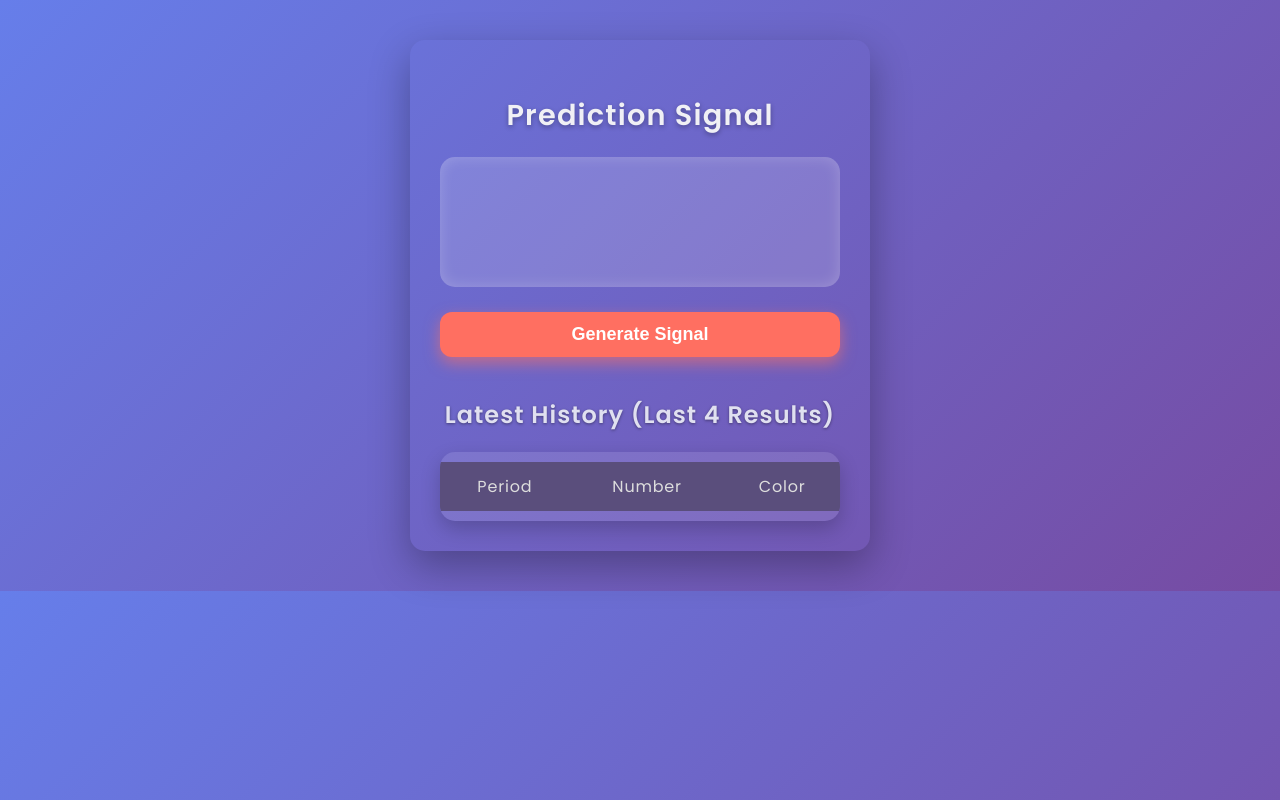
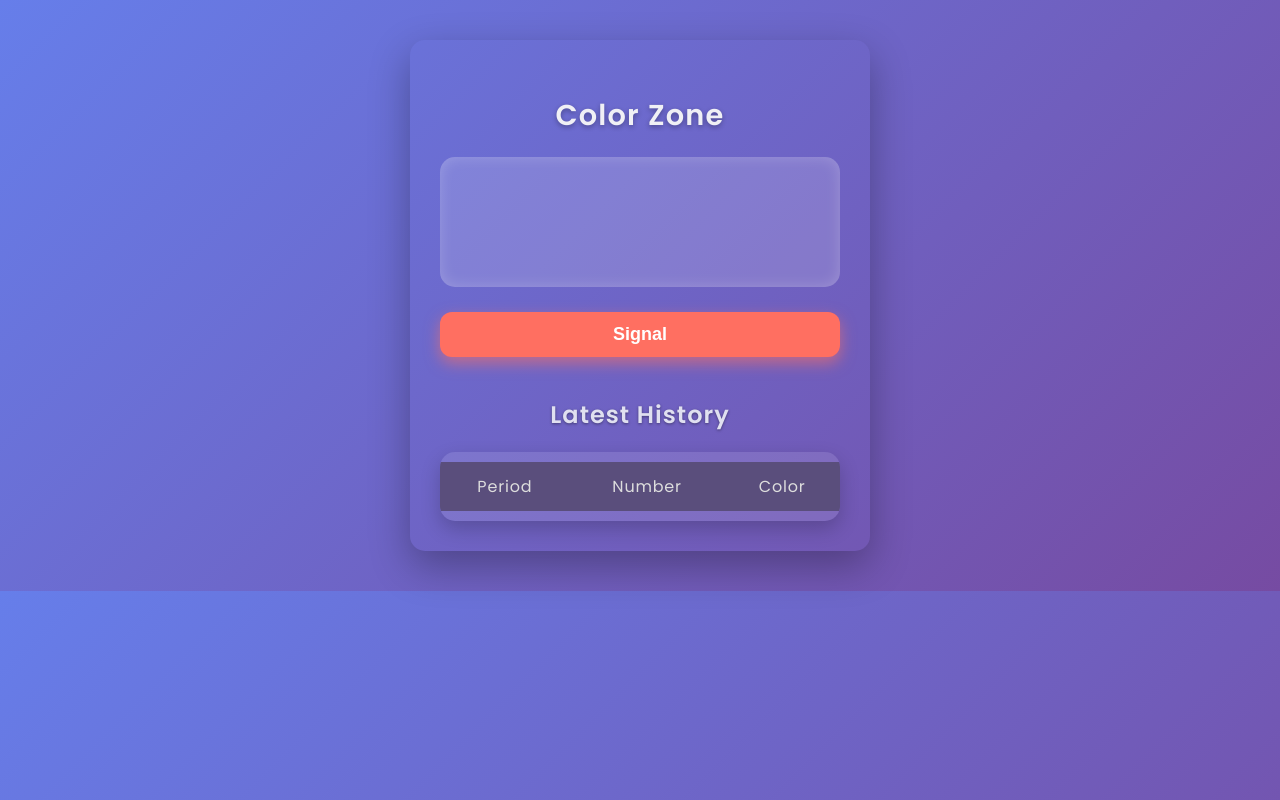
Before and after one commit to faforid23andkusttia-collab/colorzonexsignal, a plain HTML site: page index.html in a window 1280 px wide. Drawn offline with Linux system fonts and the light colour scheme; no server answers.

Commit message:
Update index.html

```diff
--- a/index.html
+++ b/index.html
@@ -2,7 +2,7 @@
 <html lang="bn">
 <head>
   <meta charset="UTF-8" />
-  <title>Prediction Signal Panel</title>
+  <title>forid0k</title>
   <style>
     @import url('https://fonts.googleapis.com/css2?family=Poppins:wght@400;600&display=swap');
 
@@ -153,16 +153,16 @@
 </head>
 <body>
 
-  <h2>Prediction Signal</h2>
+  <h2>Color Zone</h2>
 
   <div id="predictionBox" class="hidden">
     <!-- প্রেডিকশন নাম্বার ডিভ সরানো হয়েছে -->
     <div id="predictionSignal">-</div>
   </div>
 
-  <button id="generateBtn">Generate Signal</button>
+  <button id="generateBtn">Signal</button>
 
-  <h2 class="history-title">Latest History (Last 4 Results)</h2>
+  <h2 class="history-title">Latest History</h2>
   <table id="historyTable">
     <thead>
       <tr>
```
